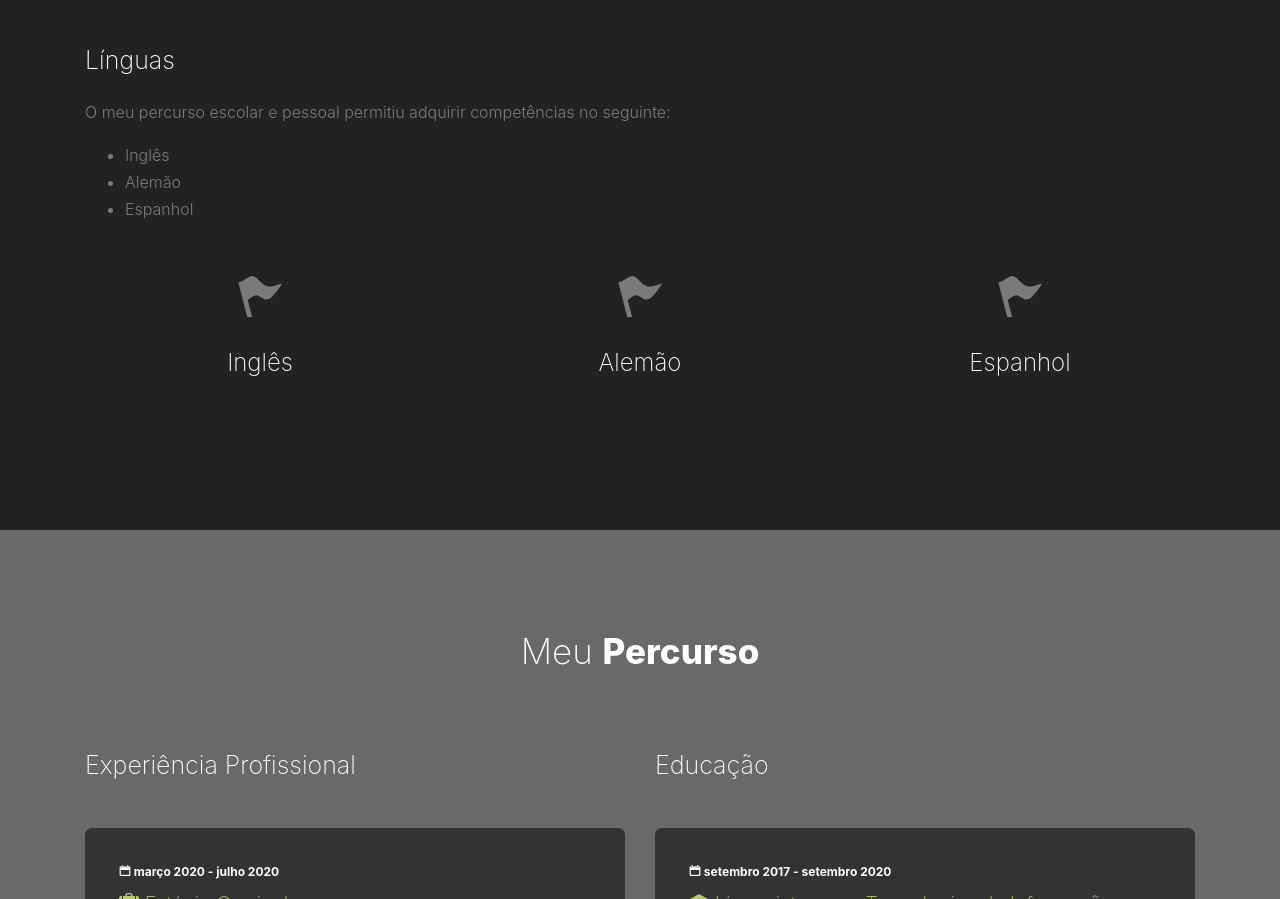
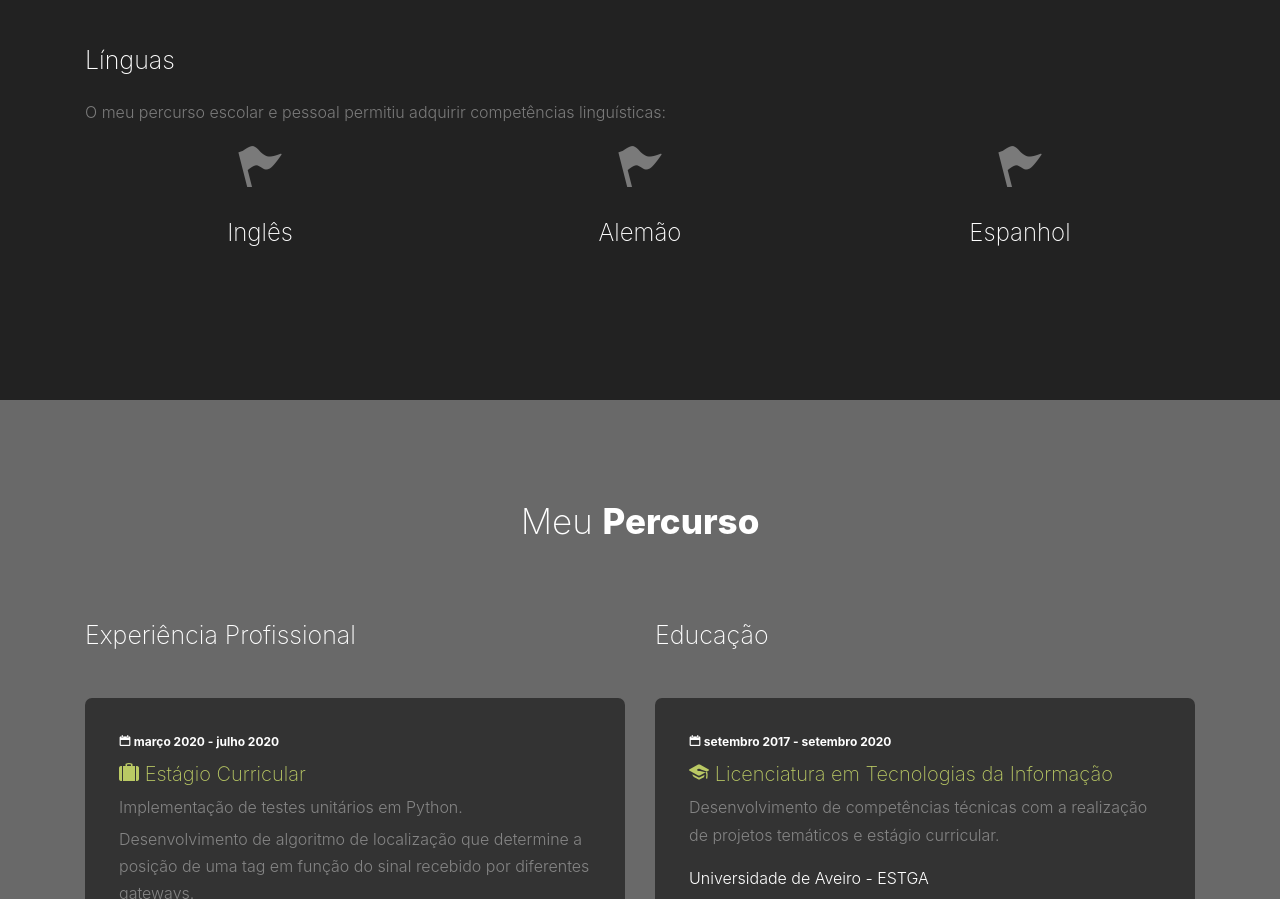
Before and after one commit to rbalreira/personal-website-v1, a plain HTML site: page index.html in a window 1280 px wide. Shown: the part 2537-3436 px from the top of the page. Drawn offline with nearby package versions, Linux system fonts and the light colour scheme; files whose address does not match are found by name.

Commit message:
Change Línguas section

```diff
--- a/index.html
+++ b/index.html
@@ -243,13 +243,8 @@
 
 			<h2 class="mb-4">Línguas</h2>
 			<p>
-				O meu percurso escolar e pessoal permitiu adquirir competências no seguinte:
+				O meu percurso escolar e pessoal permitiu adquirir competências linguísticas:
 			</p>
-			<ul class="mb-5">
-				<li>Inglês</li>
-				<li>Alemão</li>
-				<li>Espanhol</li>
-			</ul>
 			<div class="row">
 				<div class="col-md-4 text-center mb-5">
 					<div data-animate-effect="fadeIn">
```
